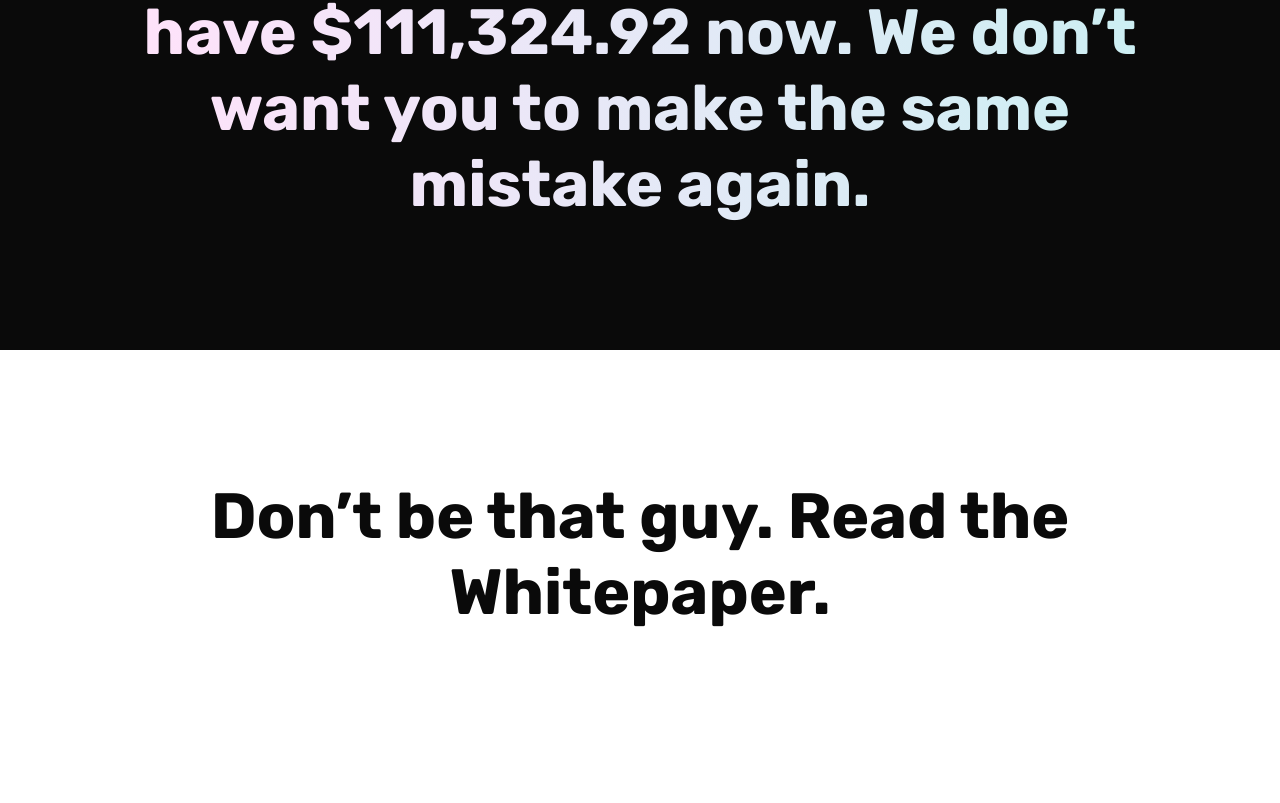
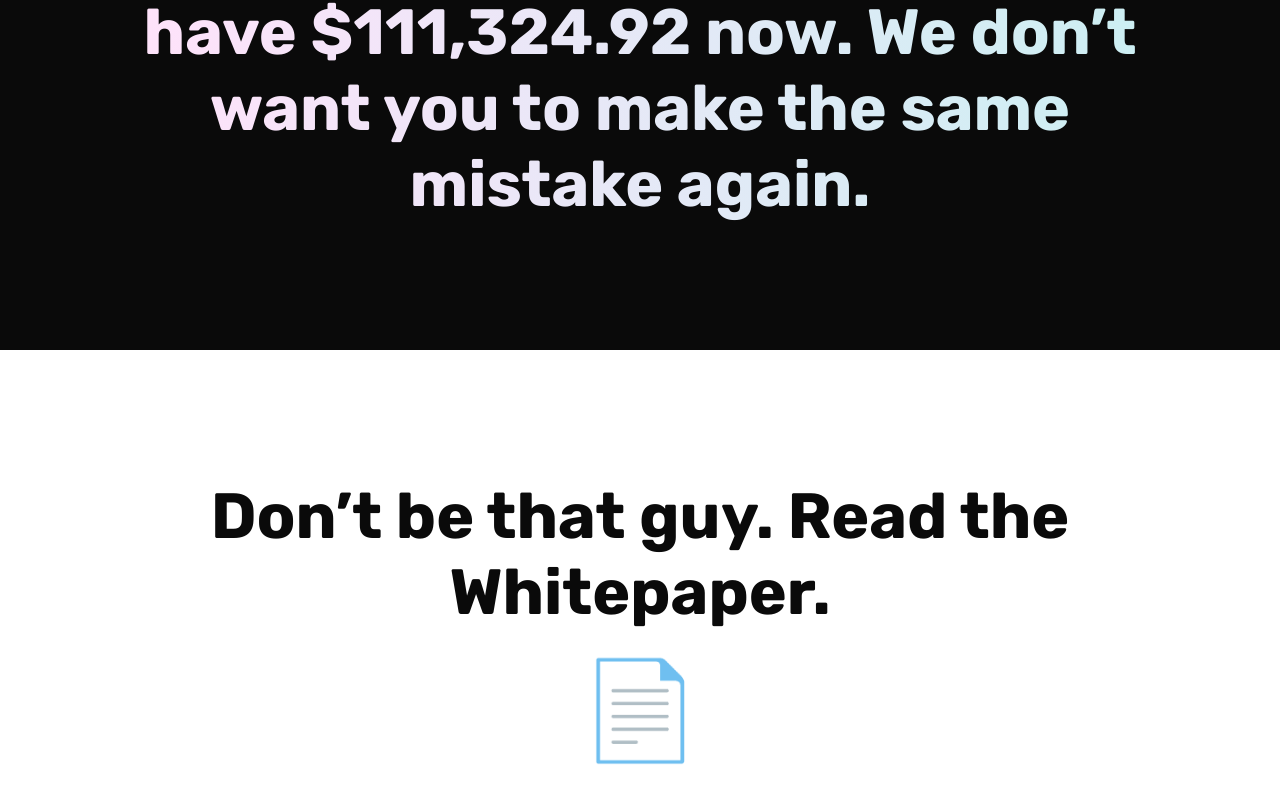
Before and after one commit to pie-dao/frontend, a React (Create React App) app: page / in a window 1280 px wide. Shown: the part 3115-3918 px from the top of the page. Before the commit the page ends 3873 px from the top, so only its background shows below. Built offline with nearby package versions, Linux system fonts and the light colour scheme.

Commit message:
black title section

```diff
--- a/src/Components/BigBlackTitle.js
+++ b/src/Components/BigBlackTitle.js
@@ -29,6 +29,18 @@ text-align: center;
   }
 `;
 
+const WP = styled.span`
+font-size: 6rem;
+font-weight: 700;
+text-align: center;
+margin-top: 12px;
+
+
+  @media (max-width: 768px) {
+  }
+`;
+
+
 
 
 
@@ -41,6 +53,7 @@ const BigBlackTitle = props => {
 <Container>
 <Title>Don’t be that guy.
 Read the Whitepaper.</Title>
+<WP>📄</WP>
   </Container>
     );
   };
```
